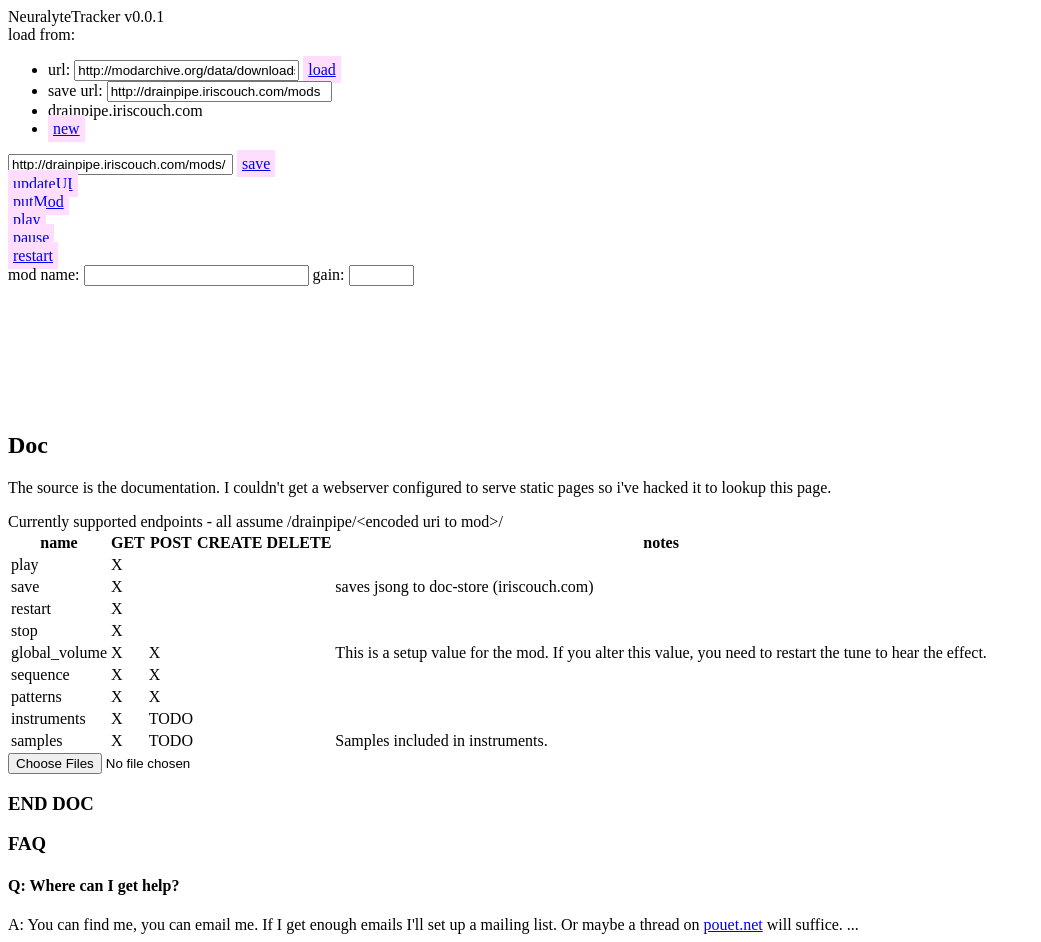
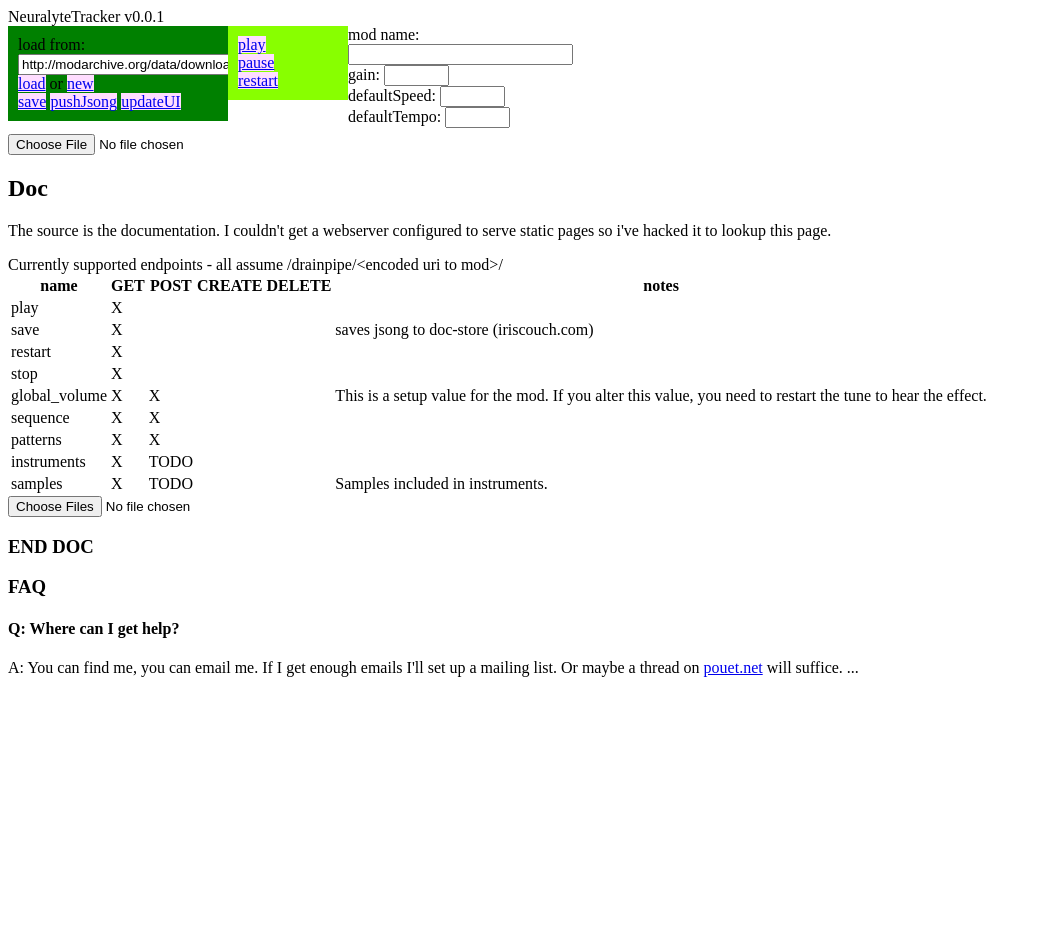
Before and after one commit to richardhenwood/drainpipe, a plain HTML site: page ui/index.html in a window 1280 px wide. Shown: the whole page, without its empty margins (0-1041 px from the left). After the commit the page ends 800 px from the top, so only its background shows below. Drawn offline with Linux system fonts and the light colour scheme.

Commit message:
Tweak: more progress towards loading file.

```diff
--- a/ui/index.html
+++ b/ui/index.html
@@ -1,6 +1,6 @@
 <!--
     Project Drainpipe: A RESTful sound tracker
-    Copyright (C) 2012  Richard Henwood rjhenwod@yahoo.co.uk
+    Copyright (C) 2012,2013  Richard Henwood rjhenwod@yahoo.co.uk
 
     This program is free software: you can redistribute it and/or modify
     it under the terms of the GNU Affero General Public License as
@@ -17,10 +17,33 @@
 -->
 <html>
     <meta charset="UTF-8">
-    <!--script type="text/javascript" src="https://raw.github.com/jussi-kalliokoski/pcmdata.js/master/js/pcmdata.js"/-->
+    <!--script type="text/javascript" src="https://raw.github.com/jussi-kalliokoski/pcmdata.js/master/js/pcmdata.js"></script-->
+    <!--script type='text/javascript' src='https://raw.github.com/oampo/audiofile.js/master/audiofile.js'></script-->
+    <script language='javascript' type='text/javascript' src="https://raw.github.com/oampo/audiofile.js/master/audiofile.js"></script>
+
     <style type="text/css">
         #patterns table {
             border: 10px;
+        }
+        #rendercontrols {
+            background-color: #88ff00;
+            float: left;
+            width: 100px;
+            padding: 10px;
+        }
+        #modbrowser {
+            width: 200px;
+            float: left;
+            background-color: green;
+            padding: 10px;
+        }
+        #instrumentView {
+            width: 600px;
+            float: left;
+        }
+        #modMetadata {
+            width: 250px;
+            float: left;
         }
         .note {
             color: purple;
@@ -64,8 +87,8 @@
         }
         .but {
             background-color: #ffddff;
-            border: 5px;
-            padding: 5px;
+            border: 0px;
+            padding: 0px;
         }
         .patternSelector {
             background-color: #ddffdd;
@@ -188,6 +211,19 @@
                     if(xmlhttp.status == 200)
                         console.log("stopped: " + playURL);
                 },
+                loopPattern: function(evt, patNo) {
+                    loopUri = apiRoot+'/' + apiName + "/pattern/" + patNo + "/play";
+                    xmlhttp.open('GET', loopUri, false);
+                    xmlhttp.send(null);
+                    if(xmlhttp.status == 200)
+                        console.log(loopUri);
+                },
+                loadWavFile: function (evt) {
+                    if (document.getElementById("uploadWav").files.length === 0) { return; }
+                    oFile = document.getElementById("uploadWav").files[0];
+                    console.log(this);
+
+                },
                 updateUI: function() {
                     startWorking();
                     updateUI(mod);
@@ -267,6 +303,8 @@
                     patSpan = document.getElementById('pat_' + patNo);
                     console.log("rendering pattern: " + patNo);
                     console.log(pat);
+                    var patTable = document.createElement('table');
+                    patTable.id = "pat_"+patNo+"_table";
                     for (row = 0; row < pat.numRows; row += 1) {
                         tr = document.createElement('tr');
                         for (chan = 0; chan < mod.numChannels; chan += 1) {
@@ -275,8 +313,20 @@
                             td.onchange = this.noteChange;
                             tr.appendChild(td);
                         }
-                        patSpan.appendChild(tr);
+                        patTable.appendChild(tr);
                     }
+                    patSpan.appendChild(patTable);
+                    patExpander = document.getElementById('pat_' + patNo+'_expander');
+                    patExpander.innerHTML = '-';
+                    patExpander.setAttribute('onclick', 'neuralyteTracker.removePattern(event,'+patNo+')');
+                    console.log(patExpander);
+                },
+                removePattern: function (evt, patNo) {
+                    patTable = document.getElementById('pat_' + patNo +'_table');
+                    patTable.parentNode.removeChild(patTable);
+                    patExpander = document.getElementById('pat_' + patNo+'_expander');
+                    patExpander.innerHTML = '+';
+                    patExpander.setAttribute('onclick', 'neuralyteTracker.renderPattern(event,'+patNo+')');
                 },
                 noteChange: function (evt) {
                     var bits, pat, row, chan, dataidx, celldiv;
@@ -358,12 +408,21 @@
                 for (var i = 0; i < mod.patterns.length; i+=1) {
                     var pat = mod.patterns[i];
                     var patSpan = document.createElement('span');
-                    patSpan.id = "pat_"+pat.patNumber;
+                    patSpan.id = 'pat_'+pat.patNumber;
+                    var patText = document.createTextNode('pat ' + i);
                     var patA = document.createElement('a');
                     patA.href = '#';
-                    patA.innerHTML = "pat_"+i;
+                    patA.innerHTML = '+';
+                    patA.id = 'pat_'+pat.patNumber+'_expander';
                     patA.setAttribute('onclick', 'neuralyteTracker.renderPattern(event,'+i+')');
+                    var patB = document.createElement('a');
+                    patB.href = '#';
+                    patB.innerHTML = '>';
+                    patB.setAttribute('onclick', 'neuralyteTracker.loopPattern(event,'+i+')');
+                    patSpan.appendChild(patText);
                     patSpan.appendChild(patA);
+                    patSpan.appendChild(patB);
+                    patSpan.appendChild(document.createTextNode('  '));
                     patternView.appendChild(patSpan);
                 }
                 var instrumentView = document.getElementById('instrumentView');
@@ -1050,31 +1109,27 @@
 </script>
     <body onLoad="init();">
         <div id='title'>NeuralyteTracker v0.0.1 <span id='working'></span></div>
-        <span id='modBrowser'>
-            load from:
-            <ul>
-                <li>url: <input id='loadURL' type="text" size="25" value="http://modarchive.org/data/downloads.php?moduleid=122252#caustic_platform.mod"/>
-                <a href='#' class='but' onClick='neuralyteTracker.load("loadURL");'>load</a></li>
-                <li>save url: <input id='saveURL' type="text" size="25" value="http://drainpipe.iriscouch.com/mods"/>
-                <li>drainpipe.iriscouch.com <span id='dbmodlist'/></li>
-                    <li><a href='#' class='but' onClick='neuralyteTracker.new();'>new</a></li>
-                </ul>
-                <input id='loadURL' type="text" size="25" value="http://drainpipe.iriscouch.com/mods/"/>
-            <a href='#' id='saveURL' type='text' class='but' onClick='neuralyteTracker.save("saveURL");'>save</a><br/>
-            <a href='#' id='saveURL' type='text' class='but' onClick='neuralyteTracker.updateUI("");'>updateUI</a><br/>
-            <a href='#' id='putMod' type='text' class='but' onClick='neuralyteTracker.putMod("");'>putMod</a><br/>
-        </span>
+        <div id='modBrowser'>
+            load from: <input id='loadURL' type="text" size="25" value="http://modarchive.org/data/downloads.php?moduleid=122252#caustic_platform.mod"/>
+                <a href='#' class='but' onClick='neuralyteTracker.load("loadURL");'>load</a> or
+                    <a href='#' class='but' onClick='neuralyteTracker.new();'>new</a> <br/>
+            <a href='#' id='saveURL' type='text' class='but' onClick='neuralyteTracker.save("saveURL");'>save</a>
+            <a href='#' id='putMod' type='text' class='but' onClick='neuralyteTracker.putMod("");'>pushJsong</a>
+            <a href='#' type='text' class='but' onClick='neuralyteTracker.updateUI("");'>updateUI</a>
+        </div>
         <span id='rendercontrols'>
             <a href='#' class='but' id='playbutton' onClick='neuralyteTracker.play();'>play</a><br/>
             <a href='#' class='but' id='stopbutton' onClick='neuralyteTracker.pause();'>pause</a><br/>
             <a href='#' class='but' id='stopbutton' onClick='neuralyteTracker.restart();'>restart</a><br/>
             </span>
-        <span id='modMetadata'> mod name: <input id='songName' type='text' size='25' onkeypress="neuralyteTracker.updateMod(event)"/>
-            gain: <input id='gain' type='text' size='5' onkeypress="neuralyteTracker.updateMod(event)"/>
+            <div id='modMetadata'> mod name: <input id='songName' type='text' size='25' onkeypress="neuralyteTracker.updateMod(event)"/></br>
+            gain: <input id='gain' type='text' size='5' onkeypress="neuralyteTracker.updateMod(event)"/></br>
+            defaultSpeed: <input id='defaultSpeed' type='text' size='5' onkeypress="neuralyteTracker.updateMod(event)"/></br>
+            defaultTempo: <input id='defaultTempo' type='text' size='5' onkeypress="neuralyteTracker.updateMod(event)"/>
 
-        </span>
+        </div>
+        <div id='instrumentView'></div>
         <div id='patternView'></div>
-        <div id='instrumentView'></div>
 
 
 
@@ -1084,6 +1139,7 @@
         <br/>
         <br/>
         <br/>
+        <input id="uploadWav" type="file" name="wav Load" onchange="neuralyteTracker.loadWavFile();" />
         <br/>
 
         <span id='trackerUI'>
```
Also changed, not shown: 4 other files.
